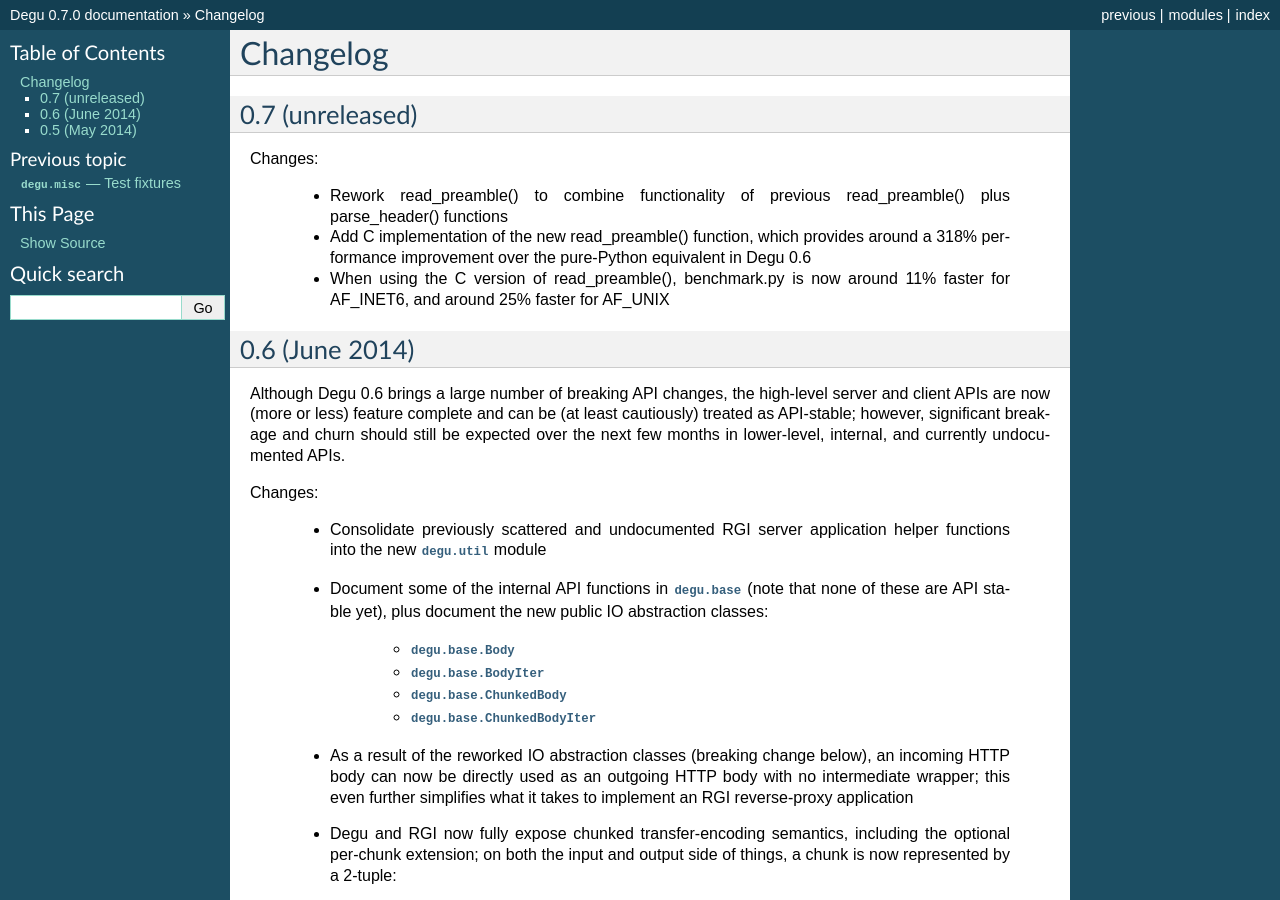
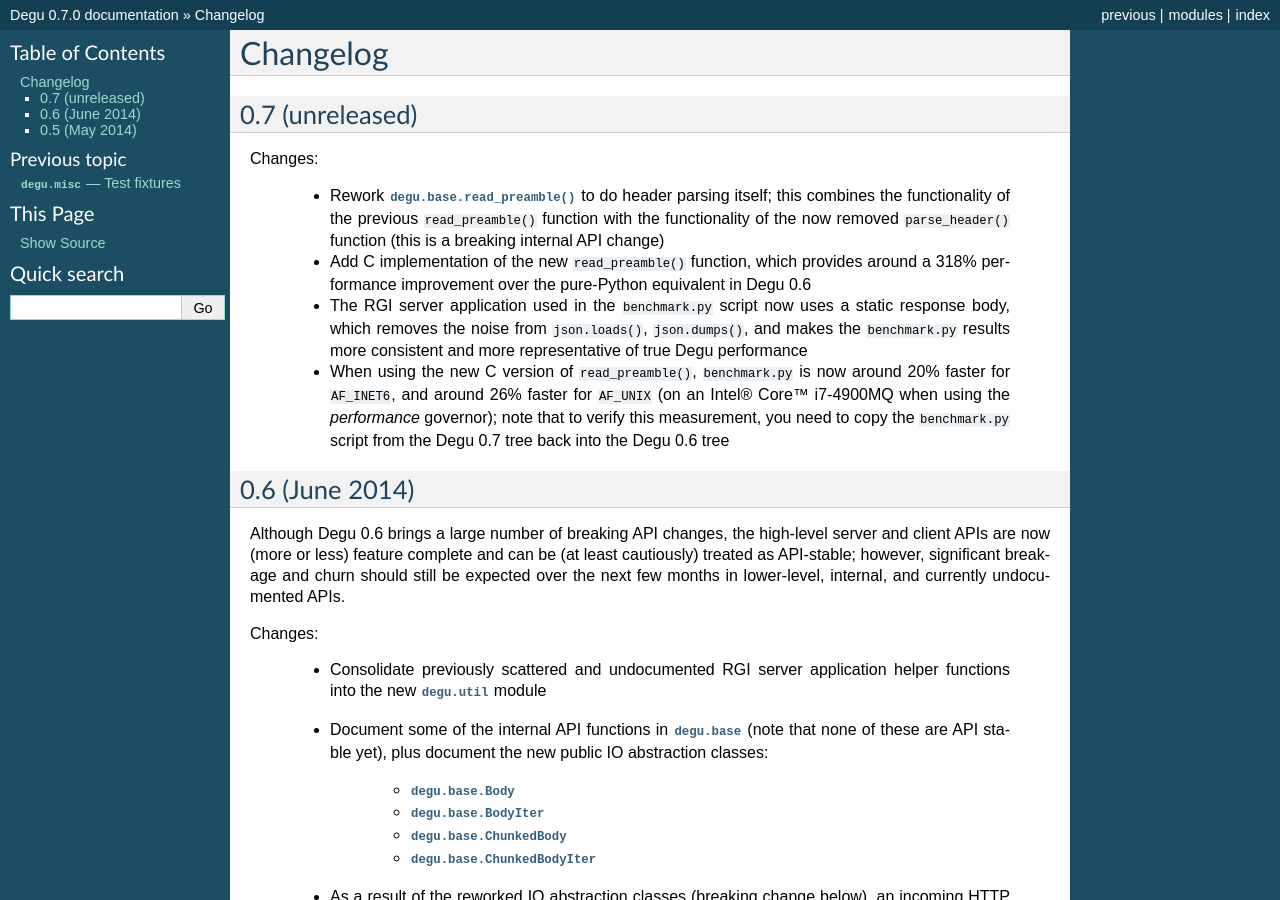
Before and after one commit to json420/degu, a Sphinx documentation site: the page built from doc/changelog.rst, in a window 1280 px wide and 900 px high. Built offline with Sphinx 7.4.7, drawn with Linux system fonts in a browser that asks for light colours.

Commit message:
Update changelog.rst

```diff
--- a/doc/changelog.rst
+++ b/doc/changelog.rst
@@ -1,5 +1,6 @@
 Changelog
 =========
+
 
 
 0.7 (unreleased)
@@ -7,15 +8,26 @@ Changelog
 
 Changes:
 
-    * Rework read_preamble() to combine functionality of previous
-      read_preamble() plus parse_header() functions
+    * Rework :func:`degu.base.read_preamble()` to do header parsing itself; this
+      combines the functionality of the previous ``read_preamble()`` function
+      with the functionality of the now removed ``parse_header()`` function
+      (this is a breaking internal API change)
 
-    * Add C implementation of the new read_preamble() function, which provides
-      around a 318% performance improvement over the pure-Python equivalent in
-      Degu 0.6
+    * Add C implementation of the new ``read_preamble()`` function, which
+      provides around a 318% performance improvement over the pure-Python
+      equivalent in Degu 0.6
 
-    * When using the C version of read_preamble(), benchmark.py is now around
-      11% faster for AF_INET6, and around 25% faster for AF_UNIX
+    * The RGI server application used in the ``benchmark.py`` script now uses a
+      static response body, which removes the noise from ``json.loads()``,
+      ``json.dumps()``, and makes the ``benchmark.py`` results more consistent
+      and more representative of true Degu performance
+
+    * When using the new C version of ``read_preamble()``, ``benchmark.py`` is
+      now around 20% faster for ``AF_INET6``, and around 26% faster for
+      ``AF_UNIX`` (on an Intel® Core™ i7-4900MQ when using the *performance*
+      governor); note that to verify this measurement, you need to copy the
+      ``benchmark.py`` script from the Degu 0.7 tree back into the Degu 0.6 tree
+
 
 
 0.6 (June 2014)
```
